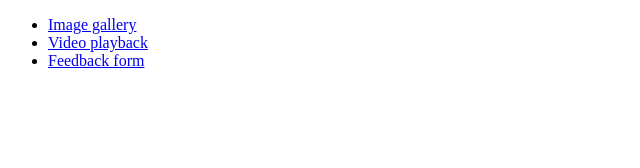
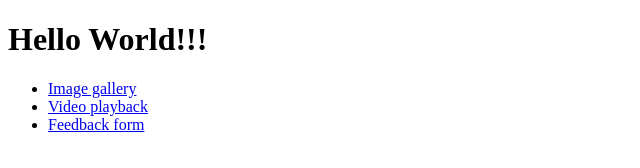
Before and after one commit to AJIEXANDR/goit-js-hw-08, a plain HTML site: page index.html in a window 1280 px wide. Shown: the whole page, without its empty margins (0-640 px from the left). Drawn offline with Linux system fonts and the light colour scheme.

Commit message:
Deploying to gh-pages from @ AJIEXANDR/goit-js-hw-08@c3c3a1475e7a6b2189bd92b6a3ec6aebde3e9e41 🚀

```diff
--- a/index.html
+++ b/index.html
@@ -1 +1 @@
-<!DOCTYPE html><html lang="en"><head><meta charset="utf-8"><meta http-equiv="X-UA-Compatible" content="IE=edge"><meta name="viewport" content="width=device-width, initial-scale=1.0"><title>Homework 8</title><link rel="stylesheet" href="/goit-js-hw-08/01-gallery.40c4146b.css"></head><body> <ul> <li><a href="/goit-js-hw-08/01-gallery.html">Image gallery</a></li> <li><a href="/goit-js-hw-08/02-video.html">Video playback</a></li> <li><a href="/goit-js-hw-08/03-feedback.html">Feedback form</a></li> </ul> </body></html>
+<!DOCTYPE html><html lang="en"><head><meta charset="utf-8"><meta http-equiv="X-UA-Compatible" content="IE=edge"><meta name="viewport" content="width=device-width, initial-scale=1.0"><title>Homework 8</title><link rel="stylesheet" href="/goit-js-hw-08/01-gallery.40c4146b.css"></head><body> <h1>Hello World!!!</h1> <ul> <li><a href="/goit-js-hw-08/01-gallery.html">Image gallery</a></li> <li><a href="/goit-js-hw-08/02-video.html">Video playback</a></li> <li><a href="/goit-js-hw-08/03-feedback.html">Feedback form</a></li> </ul> </body></html>
```
